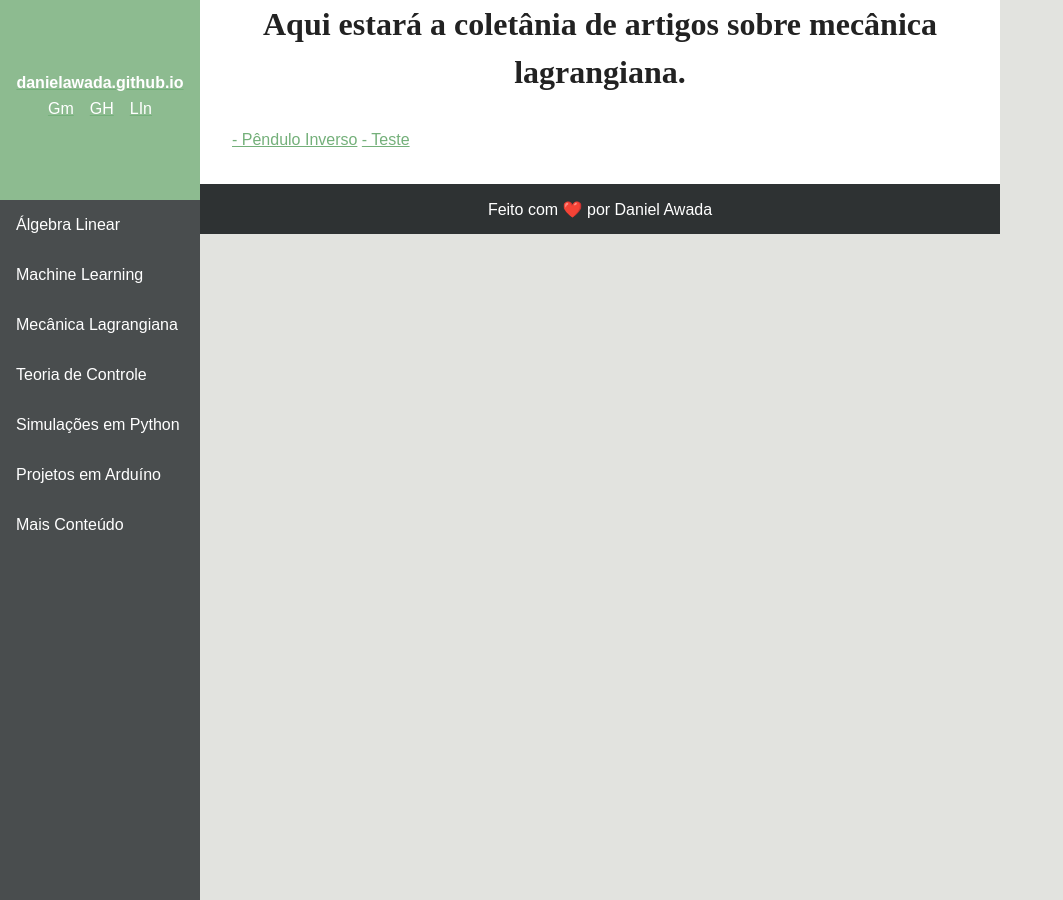
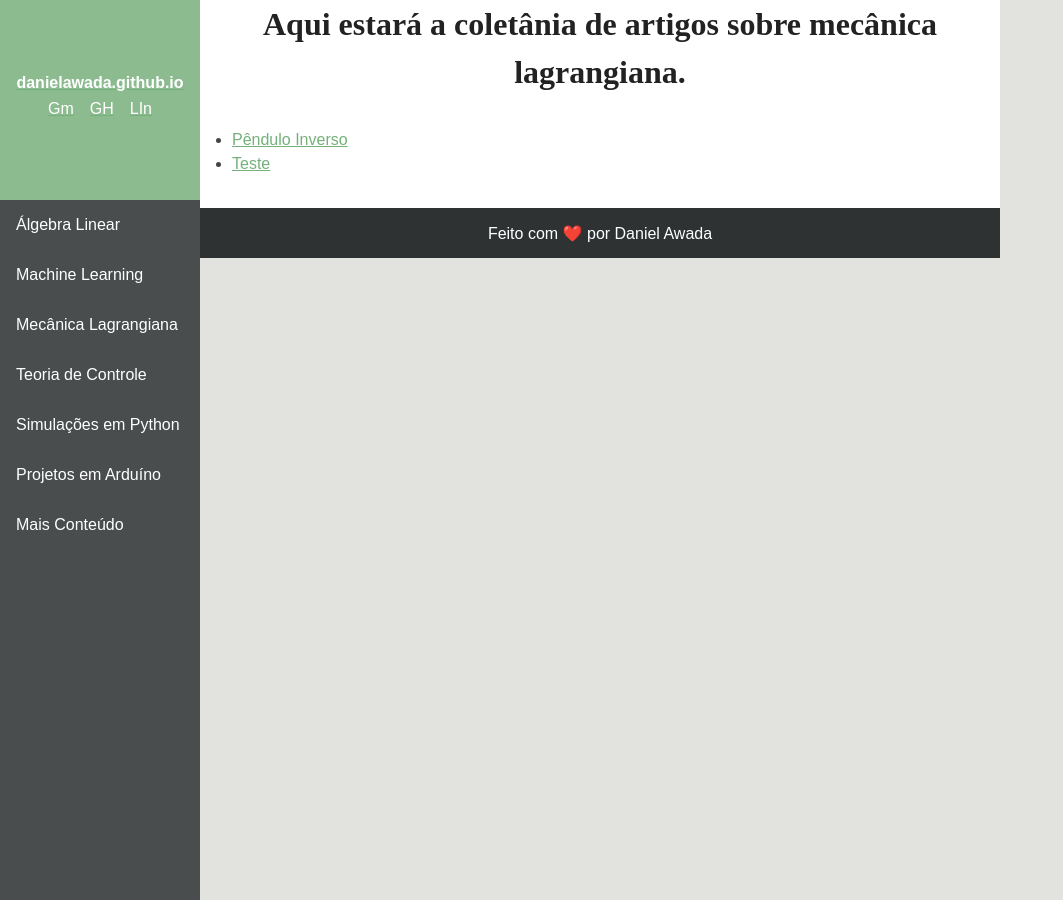
Before and after one commit to DanielAwada/DanielAwada.github.io, a Jekyll site: the page built from lagrange/index.md, in a window 1280 px wide. Shown: the whole page, without its empty margins (0-1063 px from the left). Built offline with Jekyll 4.4.1, drawn with Linux system fonts in a browser that asks for light colours.

```diff
--- a/lagrange/index.md
+++ b/lagrange/index.md
@@ -5,5 +5,5 @@ title: Mecânica Lagrangiana
 
 # Aqui estará a coletânia de artigos sobre mecânica lagrangiana.
 
-[- Pêndulo Inverso](/pend_inv.html)
-[- Teste](/teste.md)
+- [Pêndulo Inverso](/pend_inv.html)
+- [Teste](/teste.md)
```
